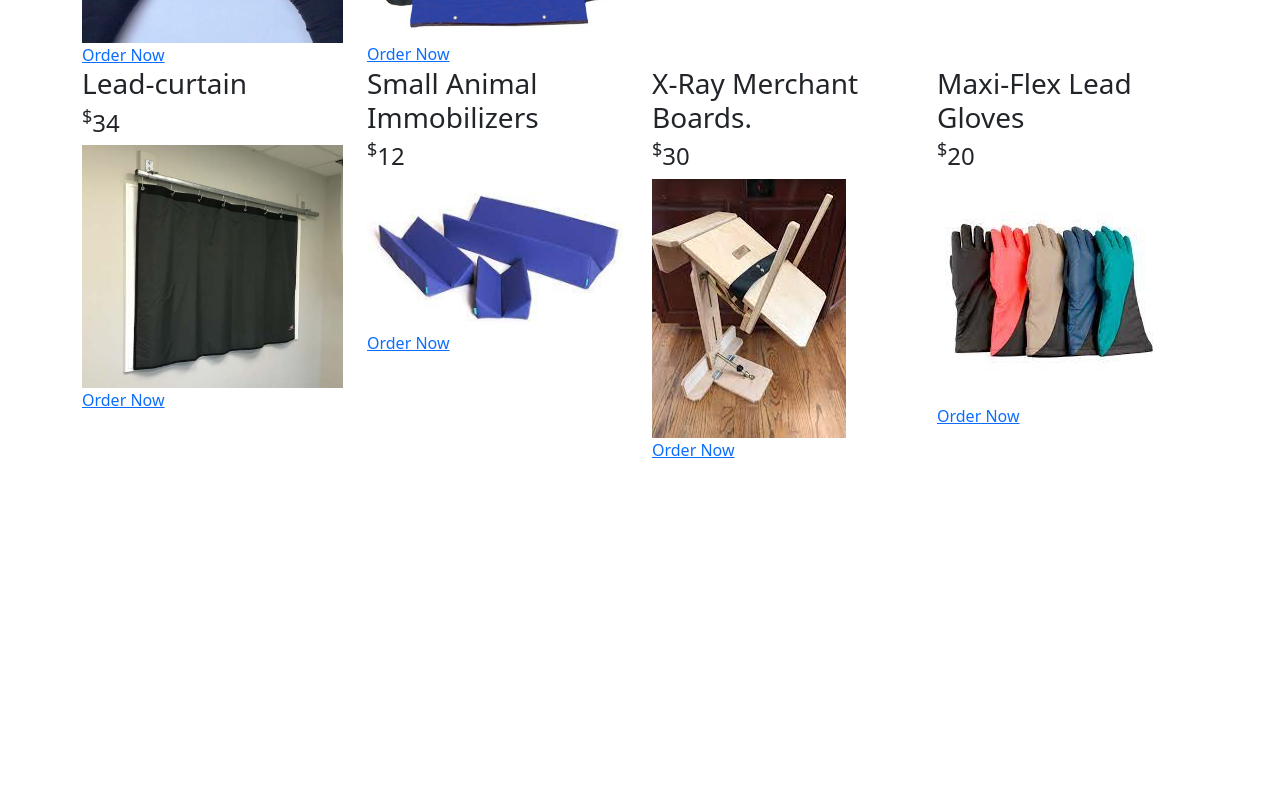
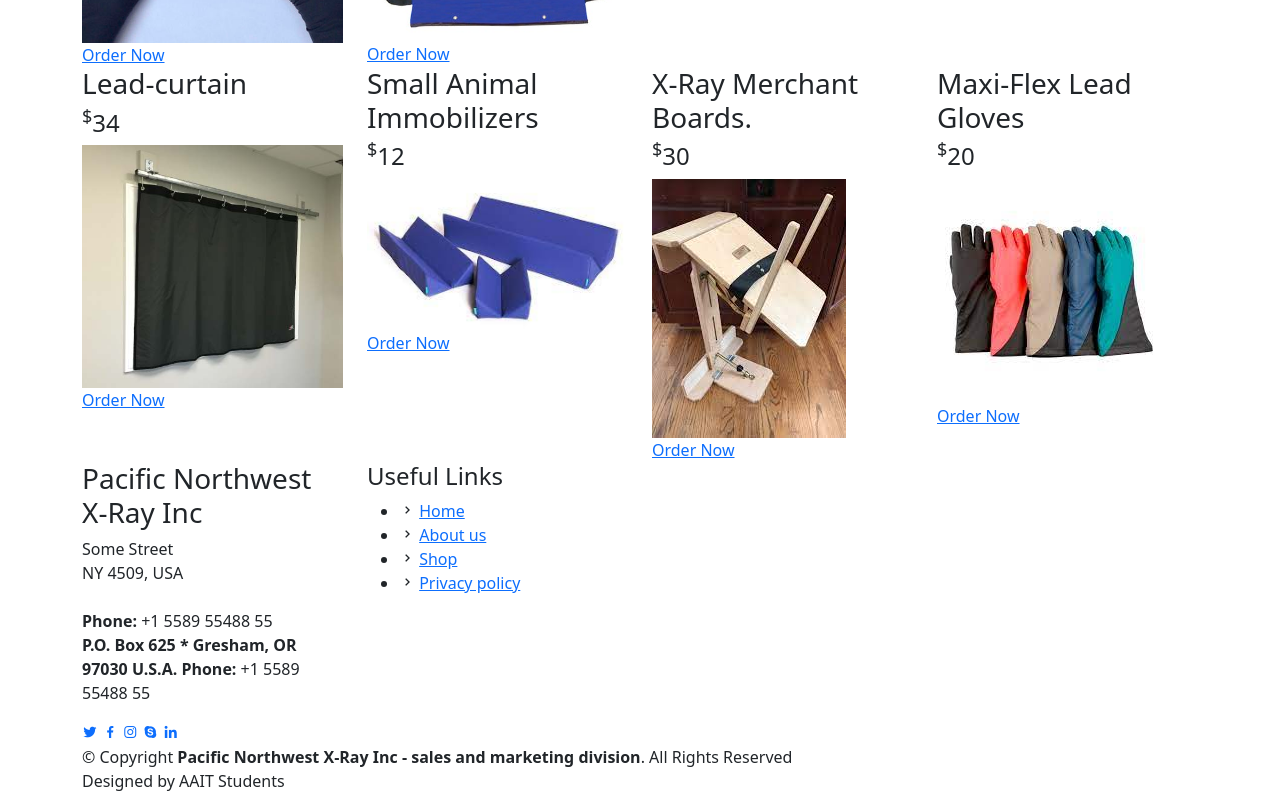
Before and after one commit to veronicaglh/Pacific-Northwest-Website, a plain HTML site: page index.html in a window 1280 px wide. Shown: the part 354-1147 px from the top of the page. Before the commit the page ends 816 px from the top, so only its background shows below. Drawn offline with Linux system fonts and the light colour scheme.

Commit message:
add html skeleton for footer of website

```diff
--- a/index.html
+++ b/index.html
@@ -154,6 +154,57 @@
   </main>
 
 
+  <footer id="footer">
+    <div class="footer-top">
+      <div class="container">
+        <div class="row">
+
+          <div class="col-lg-3 col-md-6">
+            <div class="footer-info">
+              <h3>Pacific Northwest X-Ray Inc</h3>
+              <p>
+                Some Street <br>
+                NY 4509, USA<br><br>
+                <strong>Phone:</strong> +1 5589 55488 55<br>
+                <strong>P.O. Box 625 * Gresham, OR 97030 U.S.A.</strong>
+                <strong>Phone:</strong> +1 5589 55488 55<br>
+              </p>
+              <div class="social-links mt-3">
+                <a href="#" class="twitter"><i class="bx bxl-twitter"></i></a>
+                <a href="#" class="facebook"><i class="bx bxl-facebook"></i></a>
+                <a href="#" class="instagram"><i class="bx bxl-instagram"></i></a>
+                <a href="#" class="google-plus"><i class="bx bxl-skype"></i></a>
+                <a href="#" class="linkedin"><i class="bx bxl-linkedin"></i></a>
+              </div>
+            </div>
+          </div>
+
+          <div class="col-lg-2 col-md-6 footer-links">
+            <h4>Useful Links</h4>
+            <ul>
+              <li><i class="bx bx-chevron-right"></i> <a href="#">Home</a></li>
+              <li><i class="bx bx-chevron-right"></i> <a href="#">About us</a></li>
+              <li><i class="bx bx-chevron-right"></i> <a href="#">Shop</a></li>
+              <li><i class="bx bx-chevron-right"></i> <a href="#">Privacy policy</a></li>
+            </ul>
+          </div>
+
+
+
+        </div>
+      </div>
+    </div>
+
+    <div class="container">
+      <div class="copyright">
+        &copy; Copyright <strong><span>Pacific Northwest X-Ray Inc - sales and marketing division</span></strong>. All Rights Reserved
+      </div>
+      <div class="credits">
+        Designed by AAIT Students
+      </div>
+    </div>
+  </footer>
+
 
 
 </body>
```
